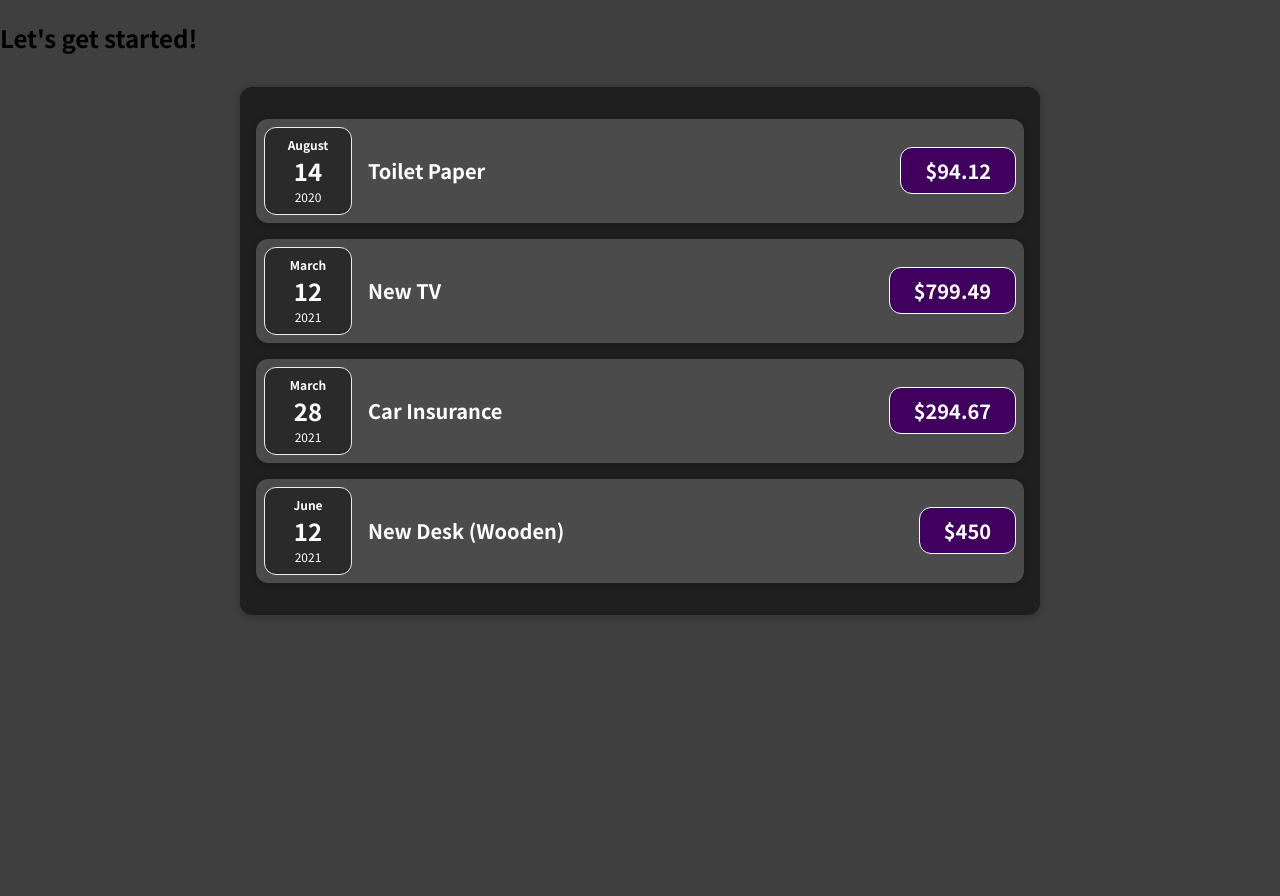
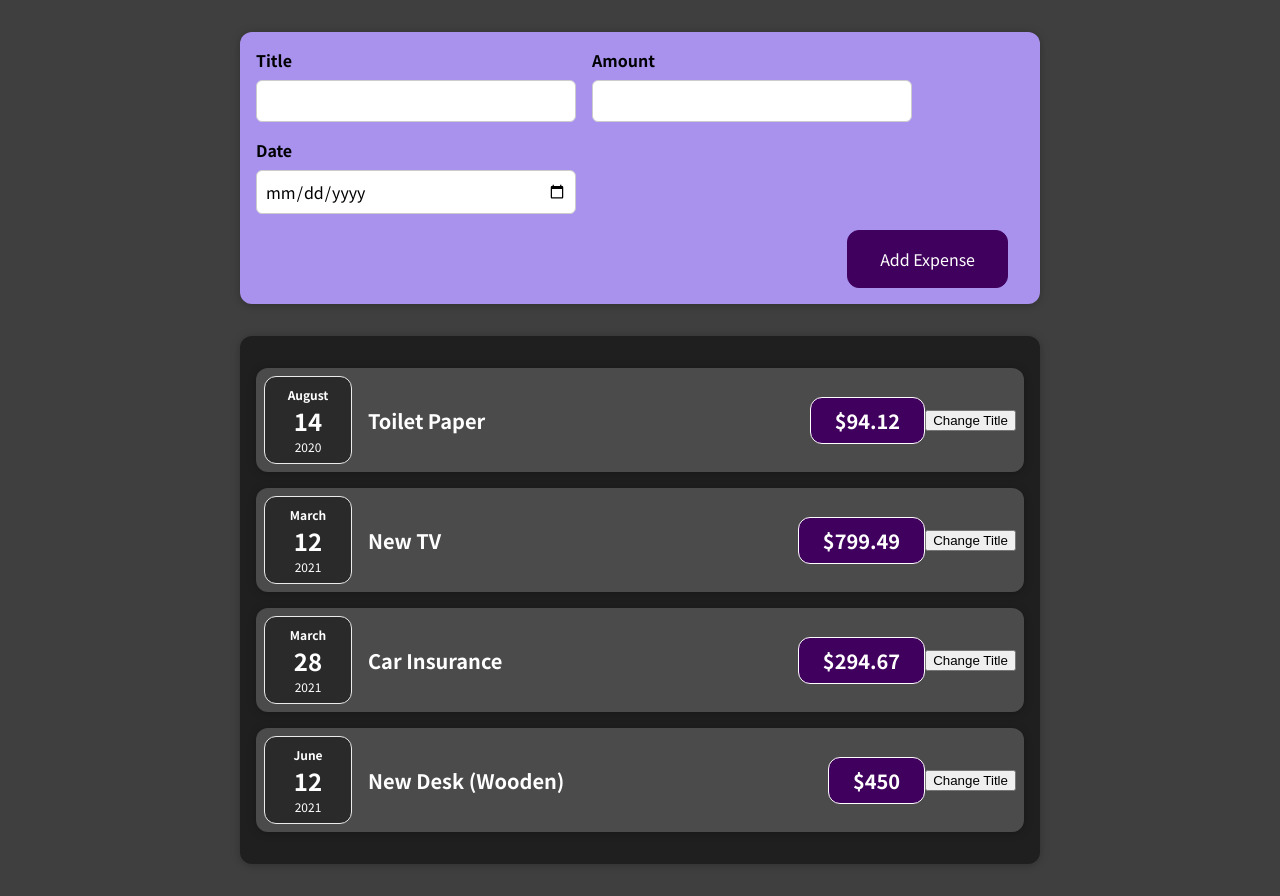
Before and after one commit to andraDurdun/react-complete-guide, a React (Create React App) app: page / in a window 1280 px wide. Before the commit the page ends 800 px from the top, so only its background shows below. Built offline with nearby package versions, Linux system fonts and the light colour scheme.

Commit message:
State management

```diff
--- a/src/App.js
+++ b/src/App.js
@@ -1,4 +1,5 @@
 import Expenses from "./components/Expenses/Expenses";
+import NewExpense from "./components/NewExpense/NewExpense";
 
 const App = () => {
     const expenses = [
@@ -23,9 +24,14 @@
         },
     ];
 
+    const addExpenseHandler = (expense) => {
+        console.log("In App.js");
+        console.log(expense);
+    }
+
     return (
         <div>
-            <h2>Let's get started!</h2>
+            <NewExpense onAddExpense={addExpenseHandler}/>
             <Expenses items={expenses}/>
         </div>
     );
--- a/src/components/Expenses/ExpenseItem.js
+++ b/src/components/Expenses/ExpenseItem.js
@@ -1,16 +1,24 @@
+import React, {useState} from "react";
 import ExpenseDate from "./ExpenseDate";
 import './ExpenseItem.css'
 import Card from "../UI/Card";
 
 const ExpenseItem = (props) => {
 
+    const [title, setTitle] = useState(props.title);
+
+    const clickHandler = () => {
+        setTitle('Updated!');
+    }
+
     return (
         <Card className="expense-item">
             <ExpenseDate date={props.date}/>
             <div className="expense-item__description">
-                <h2>{props.title}</h2>
+                <h2>{title}</h2>
                 <div className="expense-item__price">${props.amount}</div>
             </div>
+            <button onClick={clickHandler}>Change Title</button>
         </Card>
     )
 }
--- /dev/null
+++ b/src/components/NewExpense/ExpenseForm.css
@@ -0,0 +1,26 @@
+.new-expense__controls {
+    display: flex;
+    flex-wrap: wrap;
+    gap: 1rem;
+    margin-bottom: 1rem;
+    text-align: left;
+}
+
+.new-expense__control label {
+    font-weight: bold;
+    margin-bottom: 0.5rem;
+    display: block;
+}
+
+.new-expense__control input {
+    font: inherit;
+    padding: 0.5rem;
+    border-radius: 6px;
+    border: 1px solid #ccc;
+    width: 20rem;
+    max-width: 100%;
+}
+
+.new-expense__actions {
+    text-align: right;
+}
--- /dev/null
+++ b/src/components/NewExpense/ExpenseForm.js
@@ -0,0 +1,92 @@
+import React, {useState} from "react";
+import './ExpenseForm.css'
+
+const ExpenseForm = (props) => {
+    const [enteredTitle, setEnteredTitle] = useState('');
+    const [enteredAmount, setEnteredAmount] = useState('');
+    const [enteredDate, setEnteredDate] = useState('');
+    /*    const  [userInput, setUserInput] = useState({
+            enteredTitle: '',
+            enteredAmount: '',
+            enteredDate: ''
+        });*/
+
+    const titleChangeHandler = (event) => {
+        setEnteredTitle(event.target.value);
+        /*setUserInput({
+            ...userInput,
+            enteredTitle: event.target.value
+        })*/
+        /* setUserInput((prevState) => {
+             return {
+                 ...prevState,
+                 enteredTitle: event.target.value
+             }
+         })*/
+    };
+
+    const amountChangeHandler = (event) => {
+        setEnteredAmount(event.target.value);
+        /*setUserInput({
+            ...userInput,
+            enteredAmount: event.target.value
+        })*/
+        /*setUserInput((prevState) => {
+            return {
+                ...prevState,
+                enteredAmount: event.target.value
+            }
+        })*/
+    };
+
+    const dateChangeHandler = (event) => {
+        setEnteredDate(event.target.value);
+        // console.log(event.target.value);
+        /*setUserInput({
+            ...userInput,
+            enteredDate: event.target.value
+        })*/
+        /*setUserInput((prevState) => {
+            return {
+                ...prevState,
+                enteredDate: event.target.value
+            }
+        })*/
+    };
+
+    const submitHandler = (event) => {
+        event.preventDefault();
+        const expenseData = {
+            title: enteredTitle,
+            amount: enteredAmount,
+            date: new Date(enteredDate)
+        };
+
+        props.onSaveExpenseData(expenseData);
+        setEnteredTitle("");
+        setEnteredAmount("");
+        setEnteredDate("");
+    }
+
+    return <form onSubmit={submitHandler}>
+        <div className="new-expense__controls">
+            <div className="new-expense__control">
+                <label>Title</label>
+                <input type="text" value={enteredTitle} onChange={titleChangeHandler}/>
+            </div>
+            <div className="new-expense__control">
+                <label>Amount</label>
+                <input type="number" min="0.01" step="0.01" value={enteredAmount} onChange={amountChangeHandler}/>
+            </div>
+            <div className="new-expense__control">
+                <label>Date</label>
+                <input type="date" min="2019-01-01" max="2022-12-13" value={enteredDate} onChange={dateChangeHandler}/>
+            </div>
+        </div>
+        <div className="new-expense__actions">
+            <button type="submit">Add Expense</button>
+        </div>
+    </form>
+}
+
+export default ExpenseForm
--- /dev/null
+++ b/src/components/NewExpense/NewExpense.css
@@ -0,0 +1,38 @@
+.new-expense {
+    background-color: #a892ee;
+    padding: 1rem;
+    margin: 2rem auto;
+    width: 50rem;
+    max-width: 95%;
+    border-radius: 12px;
+    text-align: center;
+    box-shadow: 0 1px 8px rgba(0, 0, 0, 0.25);
+}
+
+.new-expense button {
+    font: inherit;
+    cursor: pointer;
+    padding: 1rem 2rem;
+    border: 1px solid #40005d;
+    background-color: #40005d;
+    color: white;
+    border-radius: 12px;
+    margin-right: 1rem;
+}
+
+.new-expense button:hover,
+.new-expense button:active {
+    background-color: #510674;
+    border-color: #510674;
+}
+
+.new-expense button.alternative {
+    color: #220131;
+    border-color: transparent;
+    background-color: transparent;
+}
+
+.new-expense button.alternative:hover,
+.new-expense button.alternative:active {
+    background-color: #ddb3f8;
+}
--- /dev/null
+++ b/src/components/NewExpense/NewExpense.js
@@ -0,0 +1,21 @@
+import './NewExpense.css'
+import ExpenseForm from "./ExpenseForm";
+
+const NewExpense = (props) => {
+
+    const saveExpenseDataHandler = (enteredExpenseData) => {
+        const expenseData = {
+            ...enteredExpenseData,
+            id: Math.random().toString()
+        };
+        console.log(expenseData);
+        props.onAddExpense(expenseData);
+    }
+
+    return <div className="new-expense">
+        <ExpenseForm onSaveExpenseData={saveExpenseDataHandler}/>
+    </div>
+
+}
+
+export default NewExpense;
```
